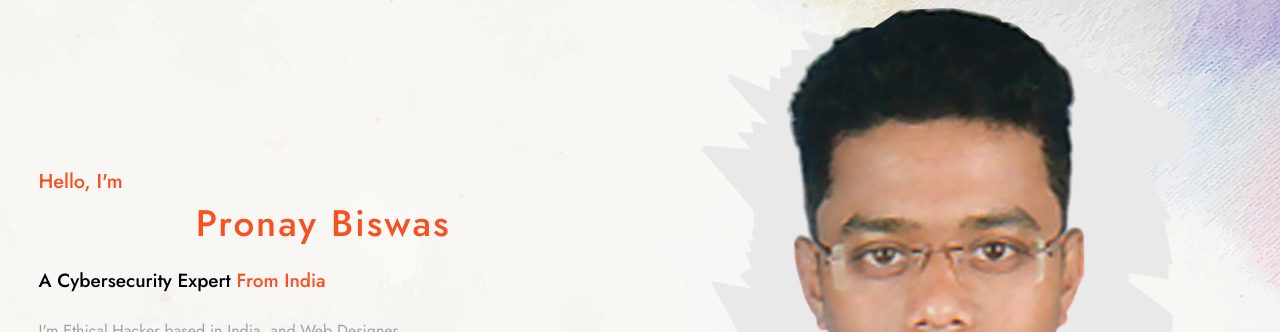
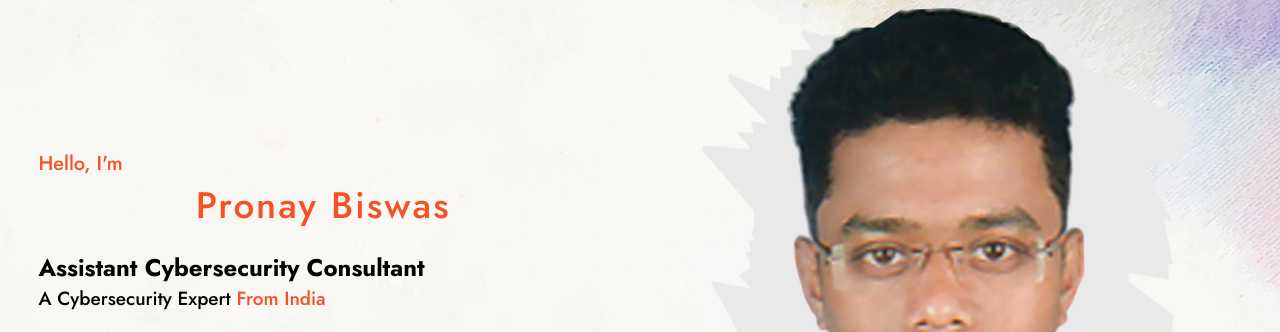
Before and after one commit to b0mk35h/b0mk35h.github.io, a plain HTML site: page index.html in a window 1280 px wide. Shown: the part 71-403 px from the top of the page. Drawn offline with nearby package versions, Linux system fonts and the light colour scheme.

Commit message:
Update index.html

```diff
--- a/index.html
+++ b/index.html
@@ -39,6 +39,7 @@
 		<div class="home-text">
 			<h3>Hello, I'm</h3>
 			<h1>Pronay Biswas</h1>
+			<h2>Assistant Cybersecurity Consultant</h2>
 			<h5>A Cybersecurity Expert <span>From India</span></h5>
 			<p>I'm Ethical Hacker based in India, and Web Designer <br> Certified Ethical Hacker (C|EH) from EC-Council<br> CAP Certification from The SecOps Group</p>
 			<div class="social">
```
